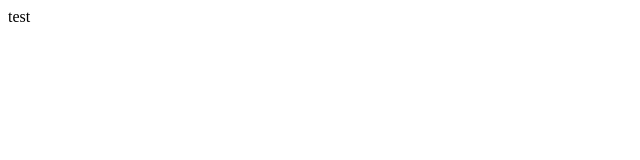
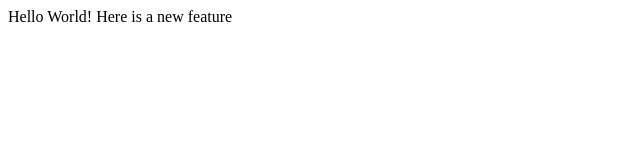
Before and after one commit to miracle5284/CS50, a plain HTML site: page index.html in a window 1280 px wide. Shown: the whole page, without its empty margins (0-640 px from the left). Drawn offline with Linux system fonts and the light colour scheme.

Commit message:
Add a new line

```diff
--- a/index.html
+++ b/index.html
@@ -4,7 +4,8 @@
         <title>Test</title>
     </head>
     <body>
-        test
+        Hello World!
+        Here is a new feature
     </body>
 
 </html>
```
